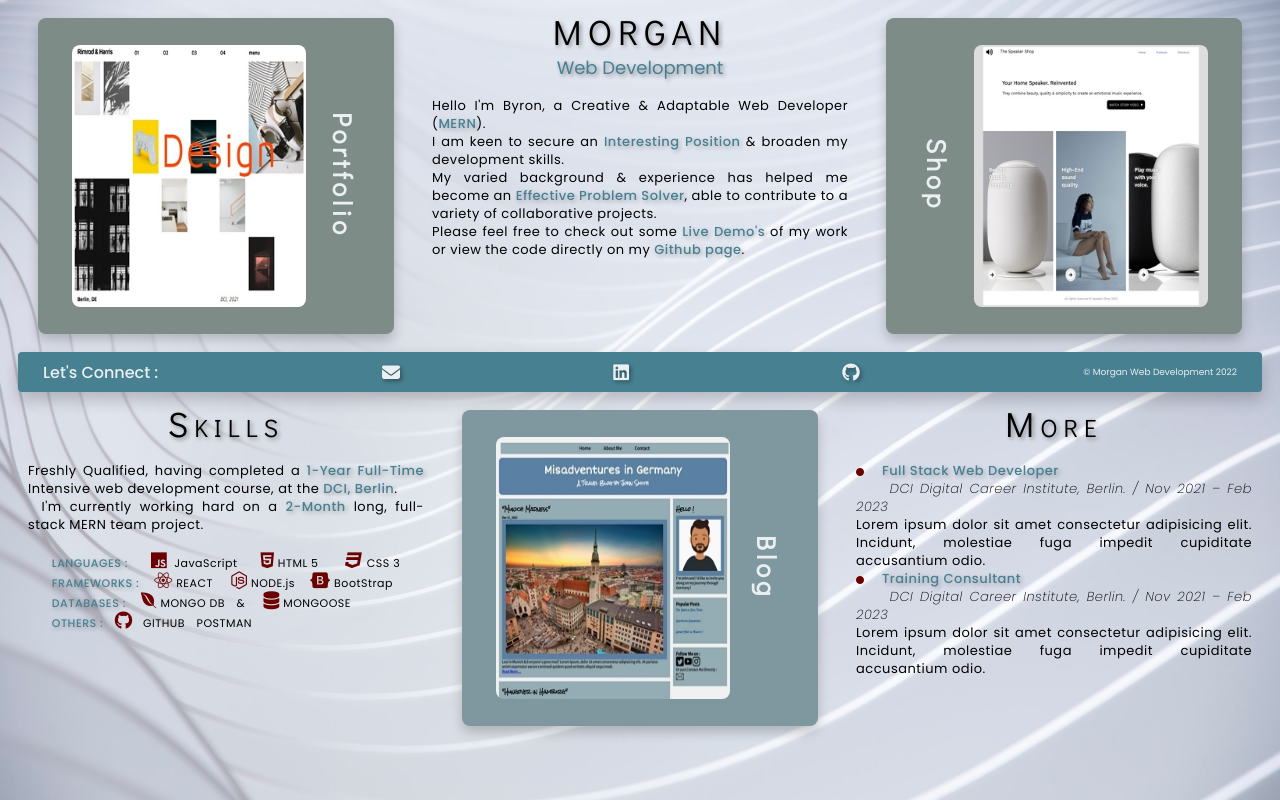
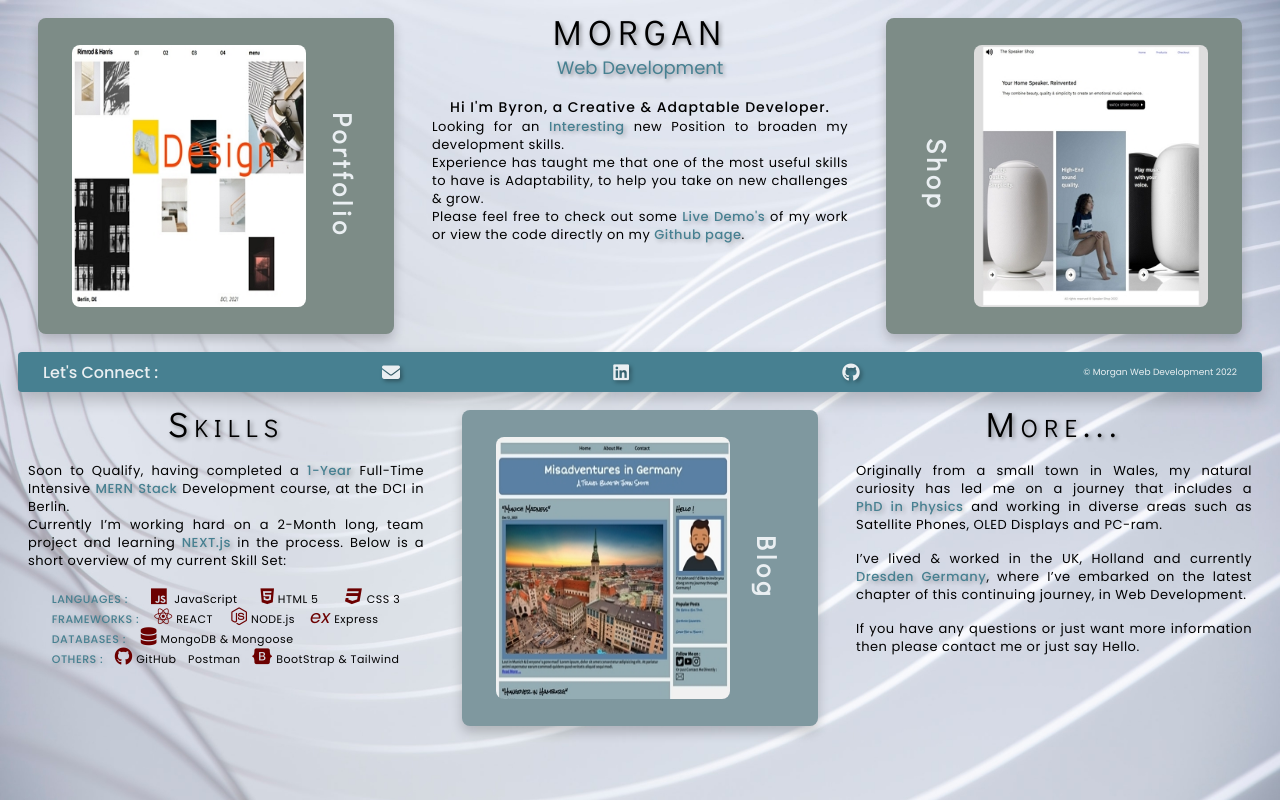
Before and after one commit to ba-morgan/Single_Page_Portfolio, a plain HTML site: page index.html in a window 1280 px wide. Drawn offline with Linux system fonts and the light colour scheme.

Commit message:
Latest Changes

```diff
--- a/index.html
+++ b/index.html
@@ -33,7 +33,7 @@
         <div class="image one con-tooltip imagebottom">
           <a href="https://www.github.com" target="_blank">
             <img src="./images/portfolio_300px.jpg" /></a
-          ><span class="imagetooltip">Coming Soon !</span>
+          ><span class="imagetooltip">Live Demo !</span>
           <h2>Portfolio</h2>
         </div>
       </section>
@@ -43,18 +43,14 @@
           <h3>Web Development</h3>
           <br />
           <!-- ##########   Profile Section ########## -->
+          <h4>Hi I'm Byron, a Creative & Adaptable Developer.</h4>
           <p>
-            Hello I'm Byron, a Creative & Adaptable Web Developer
-            (<mark>MERN</mark>). <br />
+            Looking for an <mark>Interesting</mark> new Position to broaden my
+            development skills.
           </p>
           <p>
-            I am keen to secure an <mark>Interesting Position</mark> & broaden
-            my development skills.
-          </p>
-          <p>
-            My varied background & experience has helped me become an
-            <mark>Effective Problem Solver</mark>, able to contribute to a
-            variety of collaborative projects.
+            Experience has taught me that one of the most useful skills to have
+            is Adaptability, to help you take on new challenges & grow.
           </p>
           <p>
             Please feel free to check out some <mark>Live Demo's</mark> of my
@@ -64,11 +60,11 @@
       </section>
       <!-- ##########   Shop Project Link  ########## -->
       <section class="sect_3">
-        <div class="image three">
+        <div class="image three con-tooltip imagebottom">
           <h2>Shop</h2>
           <a href="https://www.github.com" target="_blank">
-            <img src="./images/e_comerce_300px.jpg" />
-          </a>
+            <img src="./images/e_comerce_300px.jpg" /> </a
+          ><span class="imagetooltip">Comming Soon !</span>
         </div>
       </section>
       <!-- ##########   Contact Section  ########## -->
@@ -87,7 +83,7 @@
             ><span class="tooltip">Visit My LinkedIn Page</span>
           </div>
           <div class="contactIcons con-tooltip bottom">
-            <a href="https://www.github.com" target="_blank">
+            <a href="https://github.com/ba-morgan" target="_blank">
               <i class="fa-brands fa-github"></i></a
             ><span class="tooltip">Visit My GitHub Page</span>
           </div>
@@ -100,11 +96,13 @@
           <h1>Skills</h1>
           <br />
           <p>
-            Freshly Qualified, having completed a
-            <mark>1-Year Full-Time </mark> Intensive web development course, at
-            the <mark>DCI, Berlin</mark>. <br />
-            &emsp;I'm currently working hard on a <mark>2-Month</mark> long,
-            full-stack MERN team project.
+            Soon to Qualify, having completed a
+            <mark>1-Year</mark> Full-Time Intensive
+            <mark>MERN Stack</mark> Development course, at the DCI in Berlin.
+            <br />
+            Currently I’m working hard on a 2-Month long, team project and
+            learning <mark>NEXT.js</mark> in the process. Below is a short
+            overview of my current Skill Set:
           </p>
           <div class="skillslist">
             <p>
@@ -117,17 +115,18 @@
               <mark>FRAMEWORKS :</mark>&emsp;
               <i class="fab fa-react"></i>&nbsp;REACT &emsp;
               <i class="fab fa-node-js"></i>&nbsp;NODE.js&emsp;
-              <i class="fab fa-bootstrap"></i>&nbsp;BootStrap
+              <i class="">ex</i>&nbsp;Express&emsp;
             </p>
             <p>
               <mark>DATABASES :</mark>&emsp;
-              <i class="fa-brands fa-envira"></i>&nbsp;MONGO DB&emsp;& &emsp;
-              <i class="fa-solid fa-database"></i>&nbsp;MONGOOSE
+              <i class="fa-solid fa-database"></i
+              >&nbsp;MongoDB&nbsp;&&nbsp;Mongoose
             </p>
 
             <p>
-              <mark>OTHERS :</mark>&emsp;<i class="fab fa-github"></i> &nbsp;
-              GITHUB&emsp;POSTMAN &emsp;
+              <mark>OTHERS :</mark>&emsp;<i class="fab fa-github"></i
+              >&nbsp;GitHub&emsp;Postman&emsp;<i class="fab fa-bootstrap"></i
+              >&nbsp;BootStrap&nbsp;&&nbsp;Tailwind
             </p>
           </div>
         </section>
@@ -135,10 +134,10 @@
 
       <!-- ##########   Blog Project Link  ########## -->
       <section class="sect_5">
-        <div class="image two">
+        <div class="image two con-tooltip imagebottom">
           <a href="https://www.github.com" target="_blank">
-            <img src="./images/blog_300px_cropped.jpg"
-          /></a>
+            <img src="./images/blog_300px_cropped.jpg" /></a
+          ><span class="imagetooltip">Live Demo !</span>
           <h2>Blog</h2>
         </div>
       </section>
@@ -146,29 +145,24 @@
       <!-- ##########   Experience Section  ########## -->
       <section class="sect_6">
         <section class="textBox">
-          <h1>More</h1>
+          <h1>More...</h1>
           <br />
           <p>
-            <i class="fas fa-circle"></i>&emsp;
-            <mark>Full Stack Web Developer</mark> <br />
-            <light
-              >&emsp; &nbsp; DCI Digital Career Institute, Berlin. / Nov 2021 –
-              Feb 2023
-            </light>
-            <br />
-            Lorem ipsum dolor sit amet consectetur adipisicing elit. Incidunt,
-            molestiae fuga impedit cupiditate accusantium odio.
+            Originally from a small town in Wales, my natural curiosity has led
+            me on a journey that includes a <mark>PhD in Physics</mark> and
+            working in diverse areas such as Satellite Phones, OLED Displays and
+            PC-ram.
           </p>
+          <br />
           <p>
-            <i class="fas fa-circle"></i>&emsp;
-            <mark>Training Consultant</mark> <br />
-            <light
-              >&emsp; &nbsp; DCI Digital Career Institute, Berlin. / Nov 2021 –
-              Feb 2023
-            </light>
-            <br />
-            Lorem ipsum dolor sit amet consectetur adipisicing elit. Incidunt,
-            molestiae fuga impedit cupiditate accusantium odio.
+            I’ve lived & worked in the UK, Holland and currently
+            <mark> Dresden Germany</mark>, where I’ve embarked on the latest
+            chapter of this continuing journey, in Web Development.
+          </p>
+          <br />
+          <p>
+            If you have any questions or just want more information then please
+            contact me or just say Hello.
           </p>
         </section>
       </section>
--- a/style.css
+++ b/style.css
@@ -113,6 +113,13 @@ section h2 {
   display: block;
   text-align: center;
 }
+h4 {
+  font-family: "Poppins";
+  font-size: 1.8rem;
+  font-weight: 500;
+  /* line-height: 2.8rem; */
+  letter-spacing: 0.15rem;
+}
 .sect_3 h2 {
   padding: 0.5rem 2rem 0.5rem 0;
 }
@@ -160,14 +167,14 @@ section h2 {
   visibility: hidden;
   z-index: 1;
   opacity: 0.5;
-  width: 13rem;
+  width: 14rem;
   padding: 0.4rem 1rem;
   background: #478091;
   position: absolute;
   top: -150%;
   left: -25%;
   border-radius: 1rem;
-  font-size: 1rem;
+  font-size: 1.1rem;
   font-variant: normal;
   text-align: center;
 
@@ -302,6 +309,10 @@ a {
   .skillslist i {
     font-size: 2rem;
   }
+  h4 {
+    font-size: 1.7rem;
+    letter-spacing: 0.13rem;
+  }
 }
 
 /*#### Responsive Settings Using Media Query ####*/
@@ -317,6 +328,10 @@ a {
   }
   .skillslist i {
     font-size: 1.8rem;
+  }
+  h4 {
+    font-size: 1.4rem;
+    letter-spacing: 0.1rem;
   }
   .sect_1 {
     margin: 1rem 3rem;
@@ -350,6 +365,9 @@ a {
   }
   .skillslist i {
     font-size: 1.5rem;
+  }
+  h4 {
+    font-size: 1.2rem;
   }
 
   .sect_1,
@@ -386,6 +404,10 @@ a {
   .skillslist i {
     font-size: 1.5rem;
   }
+  h4 {
+    font-size: 1.1rem;
+    letter-spacing: 0.1rem;
+  }
 
   .image {
     width: 90%;
@@ -408,7 +430,7 @@ a {
     overflow-x: hidden;
     display: grid;
     grid-template-columns: 1fr;
-    grid-template-rows: 45vh 14vh 45vh 45vh 45vh 45vh 45vh;
+    grid-template-rows: 46vh 14vh 46vh 46vh 46vh 46vh 46vh;
     /*## Grid Areas ##*/
     grid-template-areas:
       "sect_2"
@@ -441,6 +463,10 @@ a {
   .skillslist i {
     font-size: 1.6rem;
   }
+  h4 {
+    font-size: 1.2rem;
+    letter-spacing: 0.1rem;
+  }
   /* #### Contact Icon & Text ####*/
   .contact {
     margin: 0 1rem;
```
